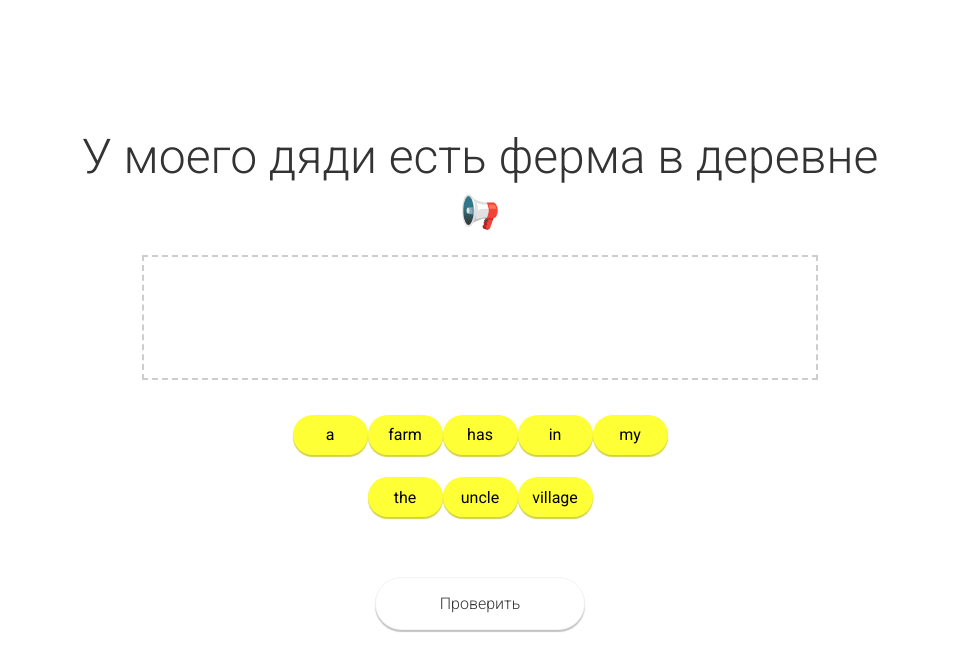
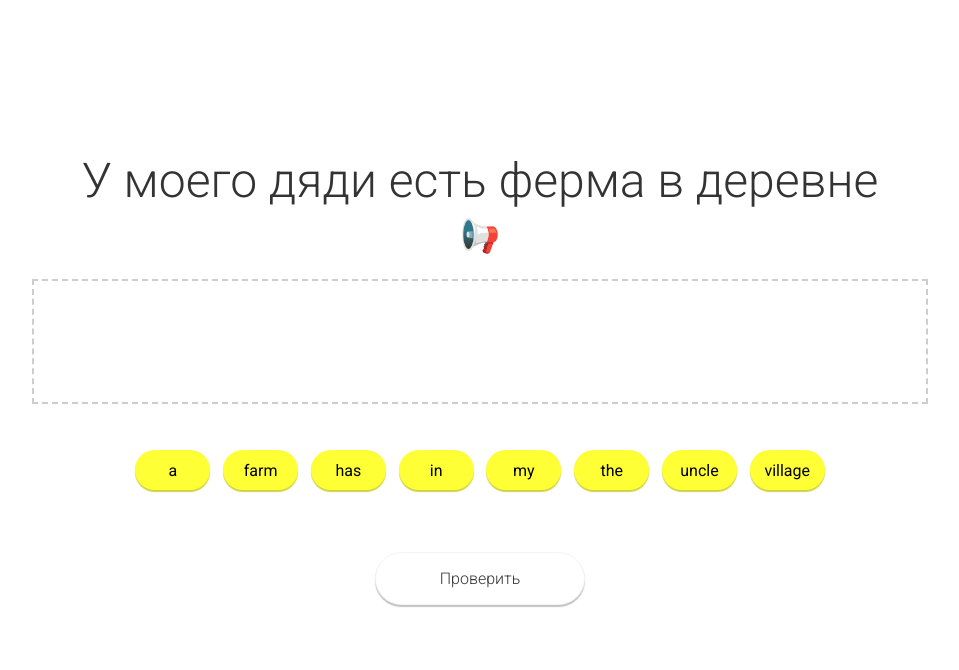
Before and after one commit to atumv/translate-dnd, a React app: page / in a window 1280 px wide. Shown: the top 670 px of the page, without its empty margins (160-1119 px from the left). Built offline with nearby package versions, Linux system fonts and the light colour scheme; what react-animations would draw is missing.

Commit message:
Style changes

```diff
--- a/src/components/AnswerField.tsx
+++ b/src/components/AnswerField.tsx
@@ -9,7 +9,7 @@ const StyledAnswerField = styled.div`
   justify-content: center;
   align-items: center;
   flex-wrap: wrap;
-  margin: 1.5rem 0;
+  margin-top: 1.5rem;
 `;
 
 type AnswerFieldProps = {
--- a/src/components/CheckBtn.tsx
+++ b/src/components/CheckBtn.tsx
@@ -3,7 +3,6 @@ import styled from "styled-components";
 
 const StyledCheckBtn = styled.button`
   padding: 1rem 4rem;
-  margin-top: 3rem;
   border: 1px solid #f3f3f3;
   border-radius: 50px;
   background-color: #ffffff;
--- a/src/components/Word.tsx
+++ b/src/components/Word.tsx
@@ -11,6 +11,7 @@ const StyledListItem = styled.li`
   height: 40px;
   border-radius: 50px;
   background: #f3f3f3;
+  margin: 0.4rem;
 `;
 
 const StyledWord = styled.span`
--- a/src/components/WordList.tsx
+++ b/src/components/WordList.tsx
@@ -6,9 +6,11 @@ const StyledWordList = styled.ul`
   justify-content: center;
   align-items: center;
   flex-wrap: wrap;
-  height: 125px;
   width: 100%;
-  max-width: 440px;
+  padding: 0 11rem;
+  padding-top: 2.5rem;
+  padding-bottom: 3.5rem;
+}
 `;
 
 type WordListProps = {
```
